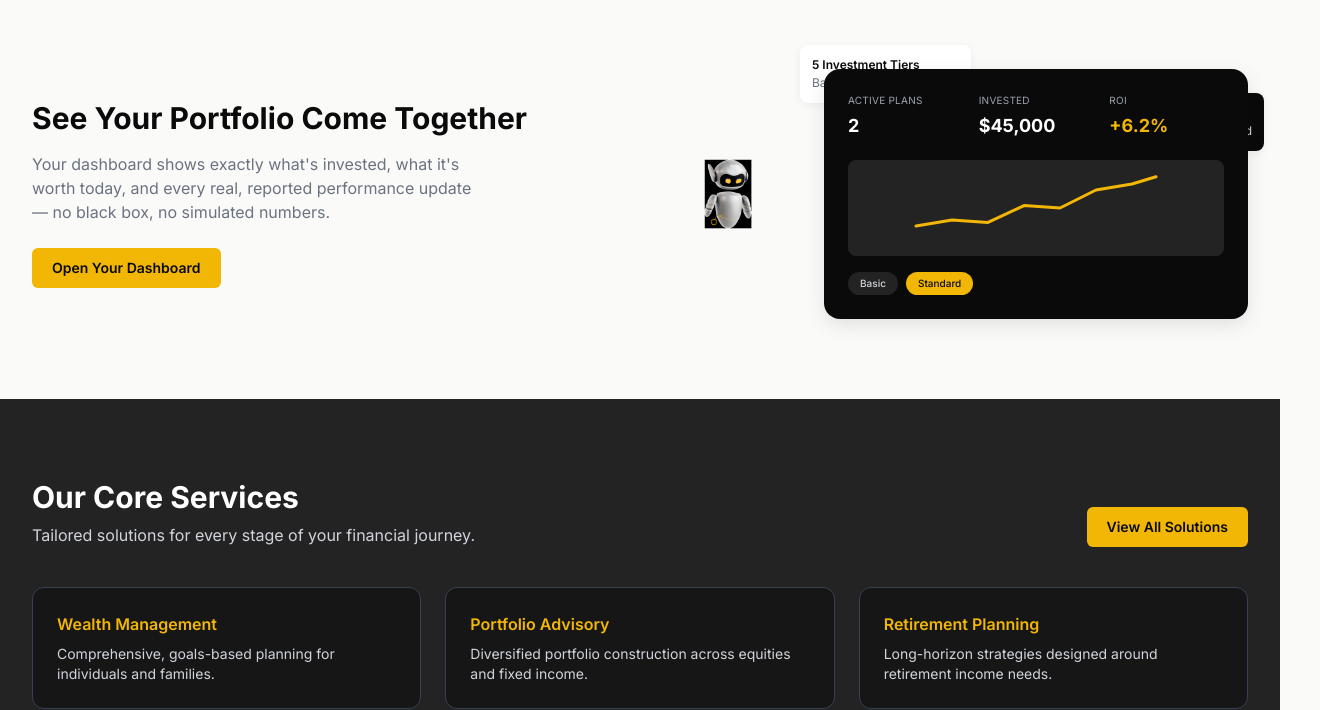
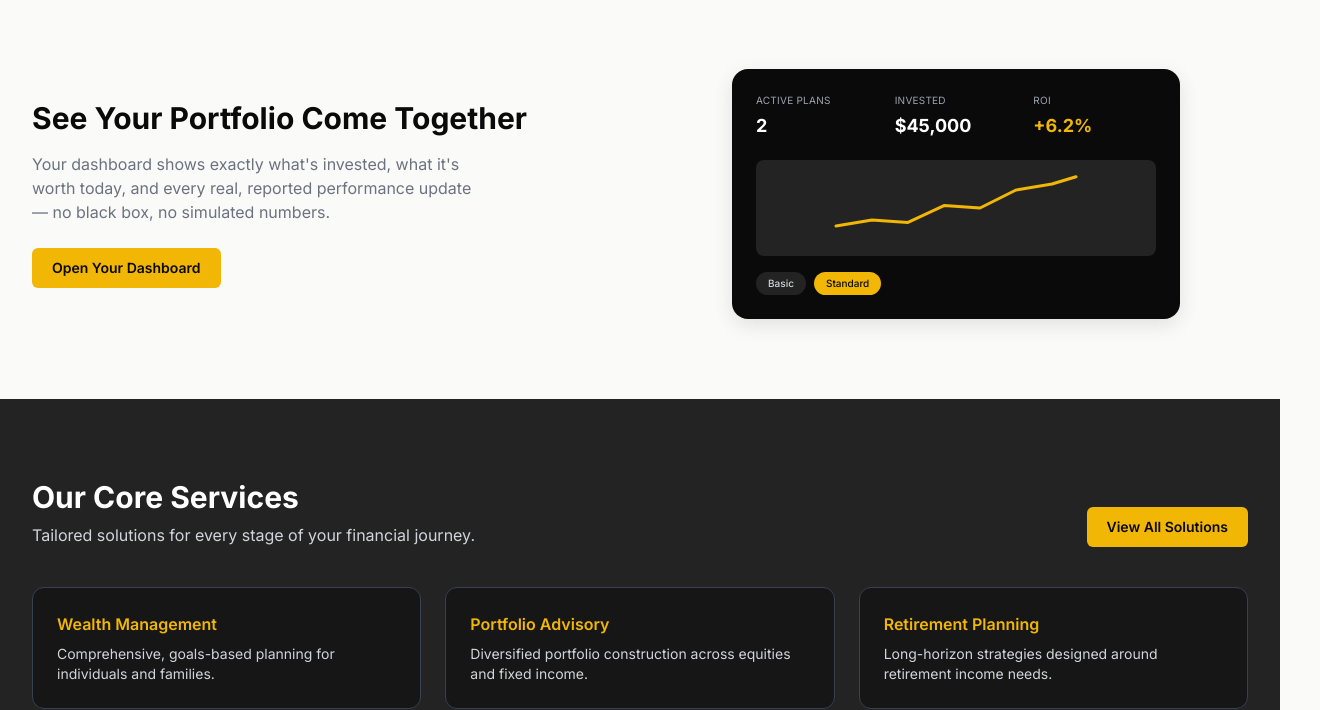
Before and after one commit to jeanserver/Quantsolutions, a React (Vite) app in the folder frontend/: page / in a window 1280 px wide. Shown: the part 3346-4056 px from the top of the page, 1320 px wide, since content can reach past the window. Built offline with nearby package versions, Linux system fonts and the light colour scheme; no server answers.

Commit message:
Update DashboardPreviewSection.jsx

```diff
--- a/frontend/src/components/home/DashboardPreviewSection.jsx
+++ b/frontend/src/components/home/DashboardPreviewSection.jsx
@@ -1,6 +1,5 @@
 import { Link } from 'react-router-dom';
 import Reveal from '../common/Reveal.jsx';
-import AIBadge from './AIBadge.jsx';
 
 function DashboardPreviewSection() {
   return (
@@ -23,41 +22,7 @@ function DashboardPreviewSection() {
           </Reveal>
 
           <Reveal direction="right" delay={150}>
-            <div className="flex flex-col items-center gap-8 sm:flex-row sm:items-center sm:justify-center">
-              <AIBadge className="h-28 w-28 flex-shrink-0 sm:h-32 sm:w-32" />
-              <div className="relative mx-auto max-w-md flex-1">
-              <svg
-                className="pointer-events-none absolute -left-16 -top-10 hidden h-[420px] w-[560px] lg:block"
-                viewBox="0 0 560 420"
-                aria-hidden="true"
-              >
-                <path
-                  d="M 120 40 C 160 90, 170 110, 210 140"
-                  fill="none"
-                  stroke="#CBD5E1"
-                  strokeWidth="1.5"
-                />
-                <circle cx="210" cy="140" r="4" fill="#0A0A0A" />
-                <path
-                  d="M 460 60 C 420 120, 400 150, 350 190"
-                  fill="none"
-                  stroke="#CBD5E1"
-                  strokeWidth="1.5"
-                />
-                <circle cx="350" cy="190" r="4" fill="#0A0A0A" />
-              </svg>
-
-              <div className="absolute -left-6 -top-6 hidden max-w-[220px] rounded-lg bg-white p-3 shadow-card lg:block">
-                <p className="text-xs font-semibold text-brand-black">5 Investment Tiers</p>
-                <p className="mt-0.5 text-xs text-gray-500">Basic through Institutional</p>
-              </div>
-
-              <div className="absolute -right-4 top-6 hidden max-w-[220px] rounded-lg bg-brand-black p-3 text-brand-white shadow-card lg:block">
-                <p className="text-xs font-semibold text-brand-yellow">Real Performance</p>
-                <p className="mt-0.5 text-xs text-gray-300">Never simulated, always reported</p>
-              </div>
-
-              <div className="relative rounded-2xl bg-brand-black p-6 shadow-cardHover">
+            <div className="mx-auto max-w-md rounded-2xl bg-brand-black p-6 shadow-cardHover">
               <div className="grid grid-cols-3 gap-4">
                 <div>
                   <p className="text-[10px] uppercase tracking-wide text-gray-400">
@@ -97,8 +62,6 @@ function DashboardPreviewSection() {
                 </span>
               </div>
             </div>
-              </div>
-            </div>
           </Reveal>
         </div>
       </div>
```
Lines whose indentation alone changed are shown as unchanged.
